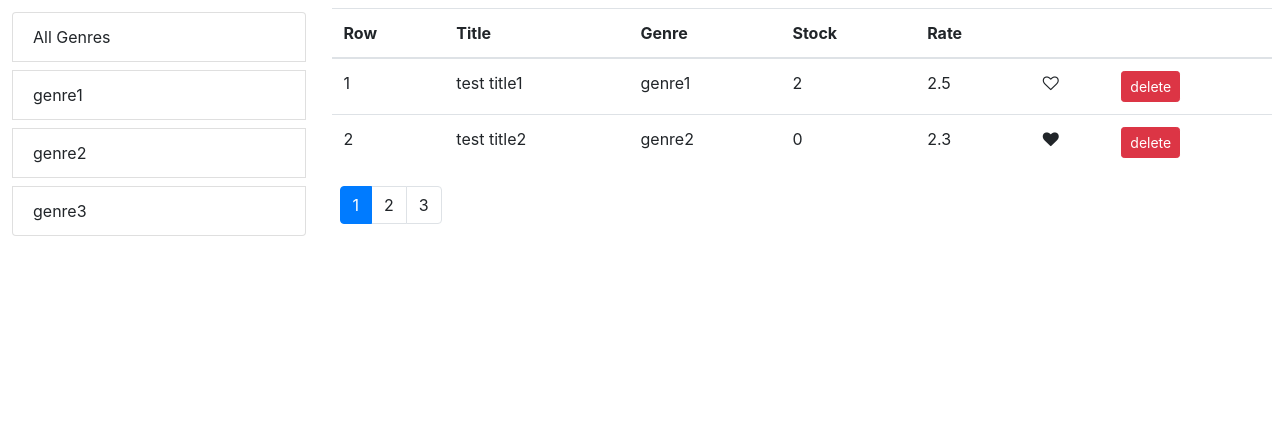
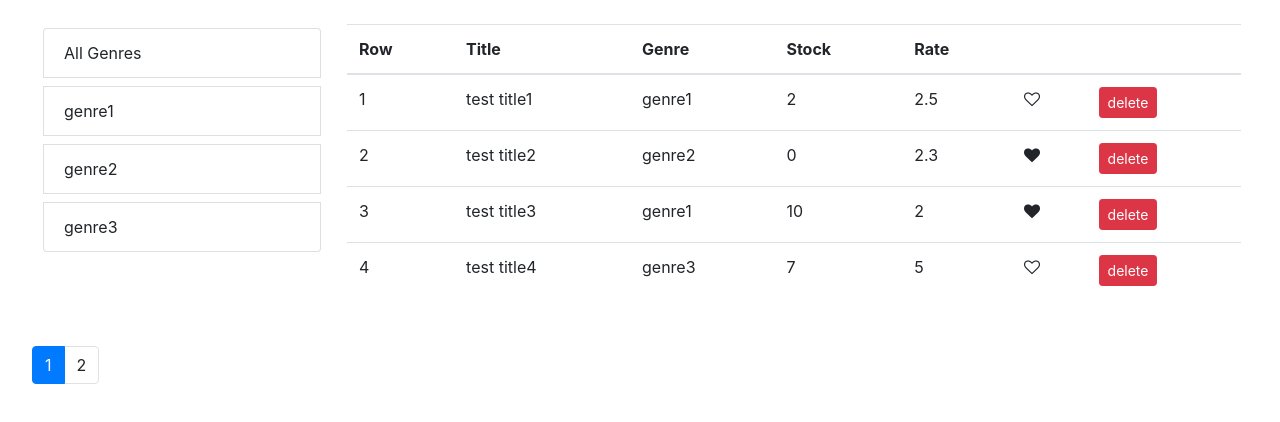
Before and after one commit to smzerehpoush/react-app, a React (Create React App) app: page / in a window 1280 px wide. Shown: the top 422 px of the page. Built offline with nearby package versions, Linux system fonts and the light colour scheme.

Commit message:
adding sort

```diff
--- a/src/components/common/listGroup.jsx
+++ b/src/components/common/listGroup.jsx
@@ -10,16 +10,6 @@
     } = this.props;
     return (
       <ul className="list-group">
-        <a
-          key="allGenres"
-          className={
-            "list-group-item list-group-item-action m-1" +
-            ("allGenres" === activeItem ? " active" : "")
-          }
-          onClick={() => onItemSelect({ _id: "allGenres" })}
-        >
-          All Genres
-        </a>
         {items.map(item => (
           <a
             key={item[idProperty]}
@@ -36,5 +26,8 @@
     );
   }
 }
-
+ListGroup.defaultProperties = {
+  idProperty: "_id",
+  valueProperty: "name"
+};
 export default ListGroup;
--- a/src/components/movies.jsx
+++ b/src/components/movies.jsx
@@ -1,54 +1,136 @@
 import React, { Component } from "react";
-// import "bootstrap/dist/css/bootstrap.css";
-import Like from "./common/like";
+import Pagination from "./common/pagination";
+import MoviesTable from "./moviesTable";
+import { getMovies } from "../services/fakeMovieServices";
+import { getGenres } from "../services/fakeGenreServices";
+import _ from "lodash";
+import paginate from "../utils/paginate";
+import ListGroup from "./common/listGroup";
+
 class Movies extends Component {
+  state = {
+    movies: [],
+    genres: [],
+    pageSize: 4,
+    currentPage: 1,
+    sortColumn: { path: "title", order: "asc" }
+  };
+  componentDidMount() {
+    const genres = [
+      { genre: "All Genres", _id: "allGenres", key: "allGenres" },
+      ...getGenres()
+    ];
+    this.setState({ movies: getMovies(), genres });
+  }
+  handleDelete = id => {
+    const movies = this.state.movies.filter(m => m._id !== id);
+    this.setState({
+      movies
+    });
+  };
+  handleLike = id => {
+    const movies = this.state.movies;
+
+    movies.forEach(element => {
+      if (element._id === id) {
+        element.liked = element.liked === "true" ? "false" : "true";
+      }
+    });
+    this.setState({
+      movies
+    });
+  };
+  handlePageChange = page => {
+    this.setState({ currentPage: page });
+  };
+  handleItemSelect = item => {
+    const { currentGenre } = this.state;
+    this.setState({
+      currentPage: 1,
+      currentGenre: currentGenre === item ? undefined : item
+    });
+  };
+  handleSort = path => {
+    const { sortColumn } = this.state;
+    console.log("before", sortColumn.order);
+    if (sortColumn.path === path) {
+      console.log(path);
+      sortColumn.order = sortColumn.order === "asc" ? "desc" : "asc";
+    } else {
+      sortColumn.order = "asc";
+      sortColumn.path = path;
+    }
+    console.log("after", sortColumn.order);
+    this.setState({ sortColumn });
+  };
+  getCurrentPage = pages => {
+    let { currentPage } = this.state;
+    return pages.indexOf(currentPage) === -1
+      ? (currentPage = pages[0])
+      : currentPage;
+  };
+
+  filterMoviesByGenre = movies => {
+    let counter = 0;
+    const { currentGenre } = this.state;
+    return currentGenre === undefined || currentGenre._id === "allGenres"
+      ? movies.map(element => {
+          element.row = ++counter;
+          return element;
+        })
+      : movies.filter(m => m.genre === currentGenre.genre).map(element => {
+          element.row = ++counter;
+          return element;
+        });
+  };
   render() {
-    const count = this.props.movies.length;
-    if (count === 0) {
-      return <p>There are no movies in table</p>;
-    }
-    return (
-      <React.Fragment>
-        {/* <p>showing {count} movies in the database</p> */}
-        <table className="table">
-          <thead>
-            <tr>
-              <th>Row</th>
-              <th>Title</th>
-              <th>Genre</th>
-              <th>Stock</th>
-              <th>Rate</th>
-              <th />
-              <th />
-            </tr>
-          </thead>
-          <tbody>
-            {this.props.movies.map(movie => (
-              <tr key={movie._id}>
-                <td>{movie._id}</td>
-                <td>{movie.title}</td>
-                <td>{movie.genre}</td>
-                <td>{movie.numberInStock}</td>
-                <td>{movie.dailyRentalRate}</td>
-                <td>
-                  <Like
-                    liked={movie.liked}
-                    onClick={() => this.props.onLike(movie._id)}
-                  />
-                </td>
-                <td>
-                  <button
-                    onClick={() => this.props.onDelete(movie._id)}
-                    className="btn btn-danger btn-sm"
-                  >
-                    delete
-                  </button>
-                </td>
-              </tr>
-            ))}
-          </tbody>
-        </table>
-      </React.Fragment>
+    const {
+      pageSize,
+      movies: allMovies,
+      genres,
+      currentGenre,
+      sortColumn
+    } = this.state;
+    const filteredMovies = this.filterMoviesByGenre(allMovies);
+    let pagesCount = filteredMovies.length / pageSize;
+    const pages = (_.pages = _.range(1, pagesCount + 1));
+    console.log(sortColumn);
+    let sortedMovies = _.sortBy(filteredMovies, [sortColumn.path]);
+    if (sortColumn.order === "desc") sortedMovies.reverse();
+    const currentPage = this.getCurrentPage(pages);
+    const movies = paginate(sortedMovies, currentPage, pageSize);
+
+    return movies.length === 0 ? (
+      "No Data To Show!"
+    ) : (
+      <div>
+        <div className="row m-4">
+          <div className="col-3">
+            <ListGroup
+              items={genres}
+              idProperty="_id"
+              valueProperty="genre"
+              activeItem={currentGenre === undefined ? "" : currentGenre._id}
+              onItemSelect={this.handleItemSelect}
+            />
+          </div>
+          <div className="col">
+            <MoviesTable
+              onDelete={this.handleDelete}
+              onLike={this.handleLike}
+              movies={movies}
+              onSort={this.handleSort}
+            />
+          </div>
+        </div>
+        <div className="row m-4">
+          <Pagination
+            pages={pages}
+            currentPage={currentPage}
+            onPageChange={this.handlePageChange}
+          />
+        </div>
+      </div>
     );
   }
 }
--- /dev/null
+++ b/src/components/moviesTable.jsx
@@ -0,0 +1,57 @@
+import React, { Component } from "react";
+// import "bootstrap/dist/css/bootstrap.css";
+import Like from "./common/like";
+class MoviesTable extends Component {
+  render() {
+    const { movies, onSort } = this.props;
+    const count = movies.length;
+    if (count === 0) {
+      return <p>There are no movies in table</p>;
+    }
+    return (
+      <React.Fragment>
+        {/* <p>showing {count} movies in the database</p> */}
+        <table className="table">
+          <thead>
+            <tr>
+              <th onClick={() => onSort("row")}>Row</th>
+              <th onClick={() => onSort("title")}>Title</th>
+              <th onClick={() => onSort("genre")}>Genre</th>
+              <th onClick={() => onSort("numberInStock")}>Stock</th>
+              <th onClick={() => onSort("dailyRentalRate")}>Rate</th>
+              <th />
+              <th />
+            </tr>
+          </thead>
+          <tbody>
+            {this.props.movies.map(movie => (
+              <tr key={movie._id}>
+                <td>{movie.row}</td>
+                <td>{movie.title}</td>
+                <td>{movie.genre}</td>
+                <td>{movie.numberInStock}</td>
+                <td>{movie.dailyRentalRate}</td>
+                <td>
+                  <Like
+                    liked={movie.liked}
+                    onClick={() => this.props.onLike(movie._id)}
+                  />
+                </td>
+                <td>
+                  <button
+                    onClick={() => this.props.onDelete(movie._id)}
+                    className="btn btn-danger btn-sm"
+                  >
+                    delete
+                  </button>
+                </td>
+              </tr>
+            ))}
+          </tbody>
+        </table>
+      </React.Fragment>
+    );
+  }
+}
+
+export default MoviesTable;
--- a/src/components/vidly.jsx
+++ /dev/null
@@ -1,98 +0,0 @@
-import React, { Component } from "react";
-import Pagination from "./common/pagination";
-import Movies from "./movies";
-import { getMovies } from "../services/fakeMovieServices";
-import { getGenres } from "../services/fakeGenreServices";
-import _ from "lodash";
-import paginate from "../utils/paginate";
-import ListGroup from "./common/listGroup";
-class Vidly extends Component {
-  state = {
-    movies: [],
-    genres: [],
-    pageSize: 2,
-    currentPage: 1
-  };
-  componentDidMount() {
-    this.setState({ movies: getMovies(), genres: getGenres() });
-  }
-  handleDelete = id => {
-    const movies = this.state.movies.filter(m => m._id !== id);
-    console.log("before1", movies);
-    this.setState({
-      movies
-    });
-  };
-  handleLike = id => {
-    const movies = this.state.movies;
-
-    movies.forEach(element => {
-      if (element._id === id) {
-        element.liked = element.liked === "true" ? "false" : "true";
-      }
-    });
-    this.setState({
-      movies
-    });
-  };
-  handlePageChange = page => {
-    this.setState({ currentPage: page });
-  };
-  handleItemSelect = item => {
-    this.setState({
-      currentGenre: item
-    });
-  };
-  getCurrentPage = pages => {
-    let { currentPage } = this.state;
-    return pages.indexOf(currentPage) === -1
-      ? (currentPage = pages[0])
-      : currentPage;
-  };
-
-  filterMoviesByGenre = movies => {
-    const { currentGenre } = this.state;
-    return currentGenre === undefined || currentGenre._id === "allGenres"
-      ? movies
-      : movies.filter(m => m.genre === currentGenre.genre);
-  };
-  render() {
-    const { pageSize, movies: allMovies, genres, currentGenre } = this.state;
-    let movies = this.filterMoviesByGenre(allMovies);
-    let pagesCount = movies.length / pageSize;
-    const pages = (_.pages = _.range(1, pagesCount + 1));
-
-    const currentPage = this.getCurrentPage(pages);
-    movies = paginate(movies, currentPage, pageSize);
-
-    return movies.length === 0 ? (
-      "No Data To Show!"
-    ) : (
-      <div className="row p-2">
-        <div className="col-3">
-          <ListGroup
-            items={genres}
-            idProperty="_id"
-            valueProperty="genre"
-            activeItem={currentGenre === undefined ? "" : currentGenre._id}
-            onItemSelect={this.handleItemSelect}
-          />
-        </div>
-        <div className="col">
-          <Movies
-            onDelete={this.handleDelete}
-            onLike={this.handleLike}
-            movies={movies}
-          />
-          <Pagination
-            pages={pages}
-            currentPage={currentPage}
-            onPageChange={this.handlePageChange}
-          />
-        </div>
-      </div>
-    );
-  }
-}
-
-export default Vidly;
--- a/src/index.js
+++ b/src/index.js
@@ -4,6 +4,5 @@
 import "font-awesome/css/font-awesome.min.css";
 
 // import App from "./App";
-// import Movies from "./components/movies";
-import Vidly from "./components/vidly";
-ReactDOM.render( < Vidly / > , document.getElementById("root"));
+import Movies from "./components/movies";
+ReactDOM.render( < Movies / > , document.getElementById("root"));
```
